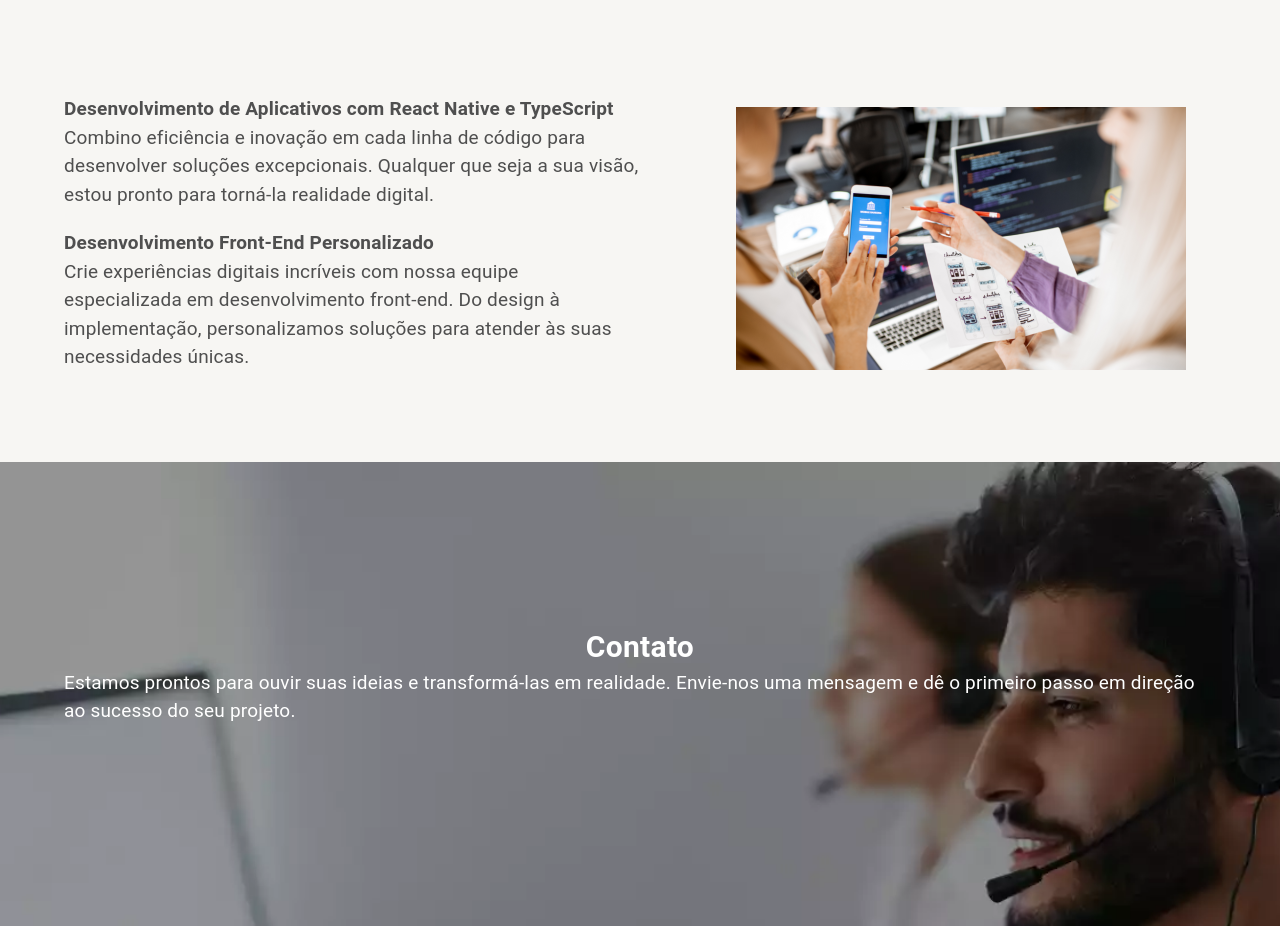
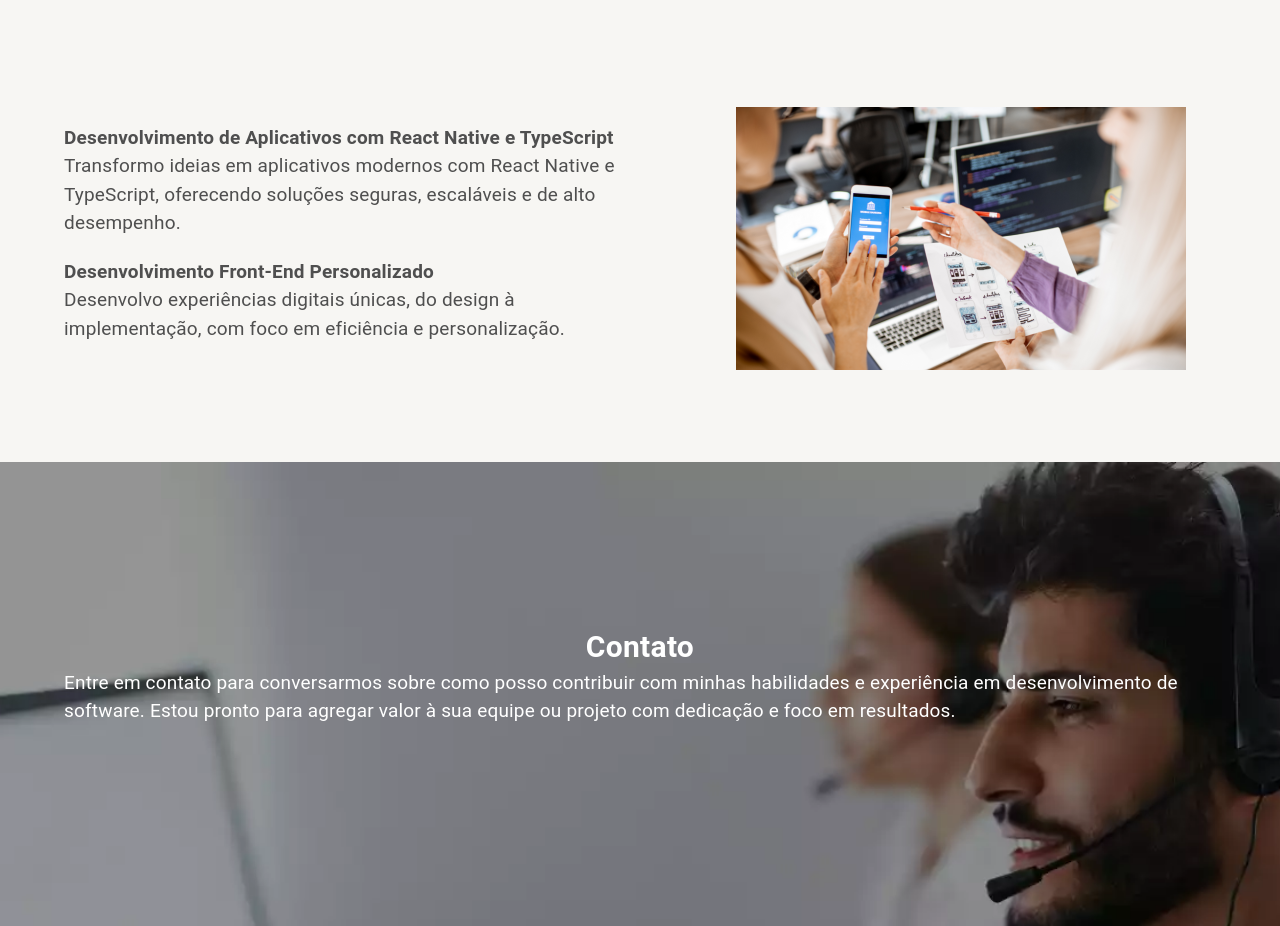
Before and after one commit to Josuel-Junior/portfolio, a React (Create React App) app: page /services in a window 1280 px wide. Shown: the part 2020-2946 px from the top of the page. Built offline with nearby package versions, Linux system fonts and the light colour scheme; what graphql-hooks would draw is missing.

Commit message:
update component contact

```diff
--- a/src/shared/components/displayContact/DisplayContact.tsx
+++ b/src/shared/components/displayContact/DisplayContact.tsx
@@ -53,9 +53,7 @@ export const DisplayContact: React.FC = () => {
             Contato
           </Typography>
           <Typography paragraph sx={{ textAlign: "left" }} color="secondary">
-            Estamos prontos para ouvir suas ideias e transformá-las em
-            realidade. Envie-nos uma mensagem e dê o primeiro passo em direção
-            ao sucesso do seu projeto.
+            Entre em contato para conversarmos sobre como posso contribuir com minhas habilidades e experiência em desenvolvimento de software. Estou pronto para agregar valor à sua equipe ou projeto com dedicação e foco em resultados.
           </Typography>
         </Container>
         <Container id="projectsPage" sx={{ background: "" }}>
--- a/src/shared/constants/pageText.ts
+++ b/src/shared/constants/pageText.ts
@@ -93,13 +93,13 @@ export const moreInformationAboutPageServices = [
     card1: {
       title: "Desenvolvimento de Aplicativos com React Native e TypeScript",
       description:
-        "Combino eficiência e inovação em cada linha de código para desenvolver soluções excepcionais. Qualquer que seja a sua visão, estou pronto para torná-la realidade digital.",
+        "Transformo ideias em aplicativos modernos com React Native e TypeScript, oferecendo soluções seguras, escaláveis e de alto desempenho.",
     },
     card2: {
       publicityImage: serviceImageMobile,
       title: "Desenvolvimento Front-End Personalizado",
       description:
-        "Crie experiências digitais incríveis com nossa equipe especializada em desenvolvimento front-end. Do design à implementação, personalizamos soluções para atender às suas necessidades únicas.",
+        "Desenvolvo experiências digitais únicas, do design à implementação, com foco em eficiência e personalização.",
     },
   },
 ];
```
